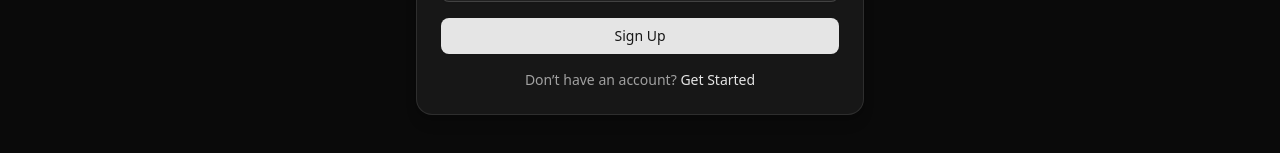
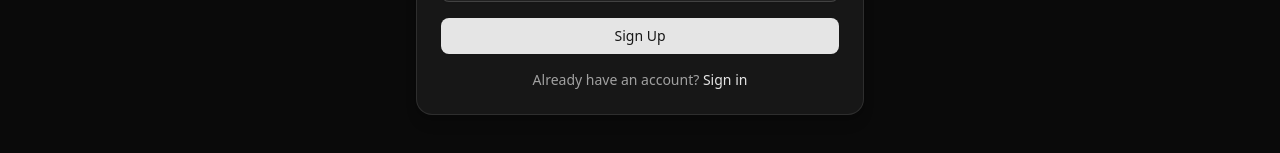
Before and after one commit to starzooka/ServNect, a React (Vite) app in the folder client/: page /signup in a window 1280 px wide. Shown: the part 639-792 px from the top of the page. Built offline with nearby package versions, Linux system fonts and the light colour scheme.

Commit message:
Update SignUp.jsx

```diff
--- a/client/src/pages/SignUp.jsx
+++ b/client/src/pages/SignUp.jsx
@@ -157,12 +157,12 @@ export default function SignUp() {
           {/* ... (Rest of your JSX) ... */}
       <div className="mt-4 text-center text-sm">
             <p className="text-muted-foreground">
-              Don’t have an account?{" "}
+              Already have an account?{" "}
               <Link
                 to="/signup"
                 className="text-primary hover:underline font-medium"
               >
-                Get Started
+                Sign in
               </Link>
             </p>
           </div>
```
